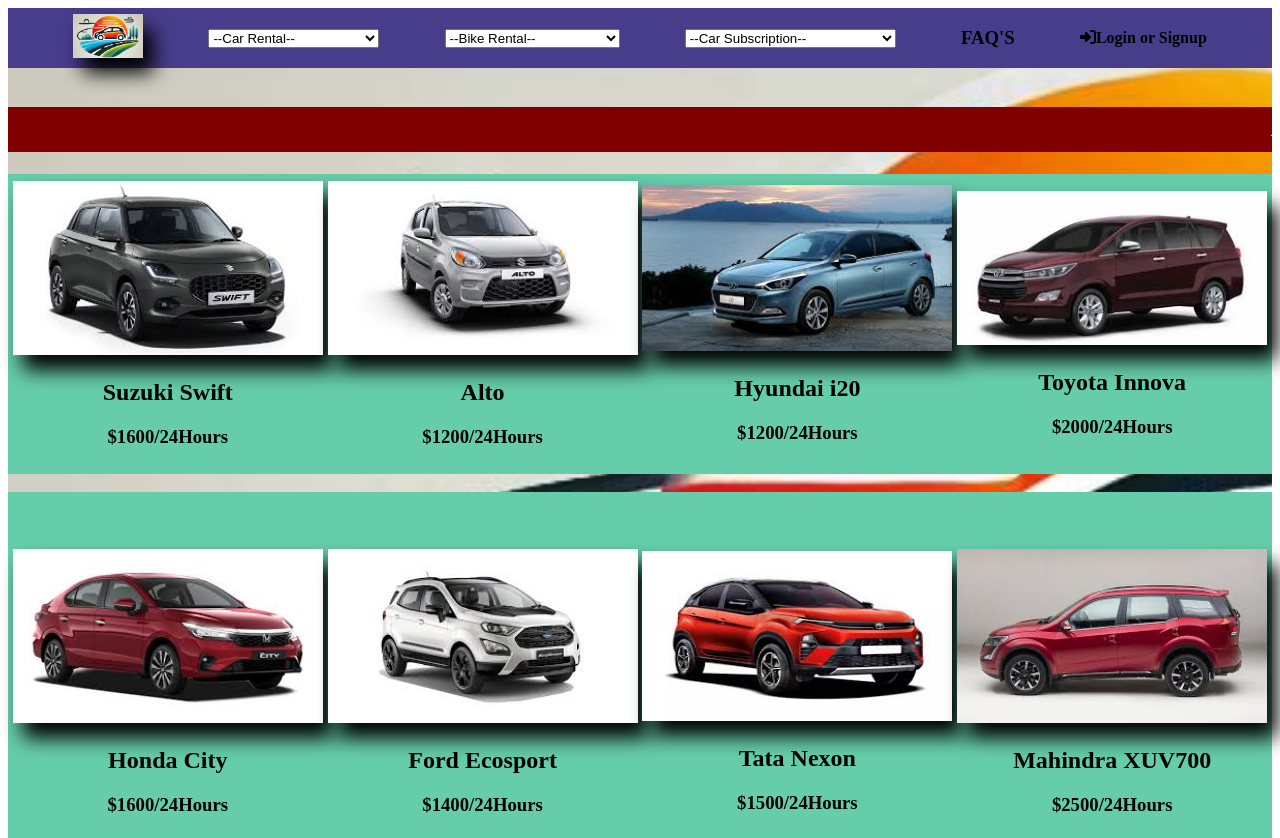
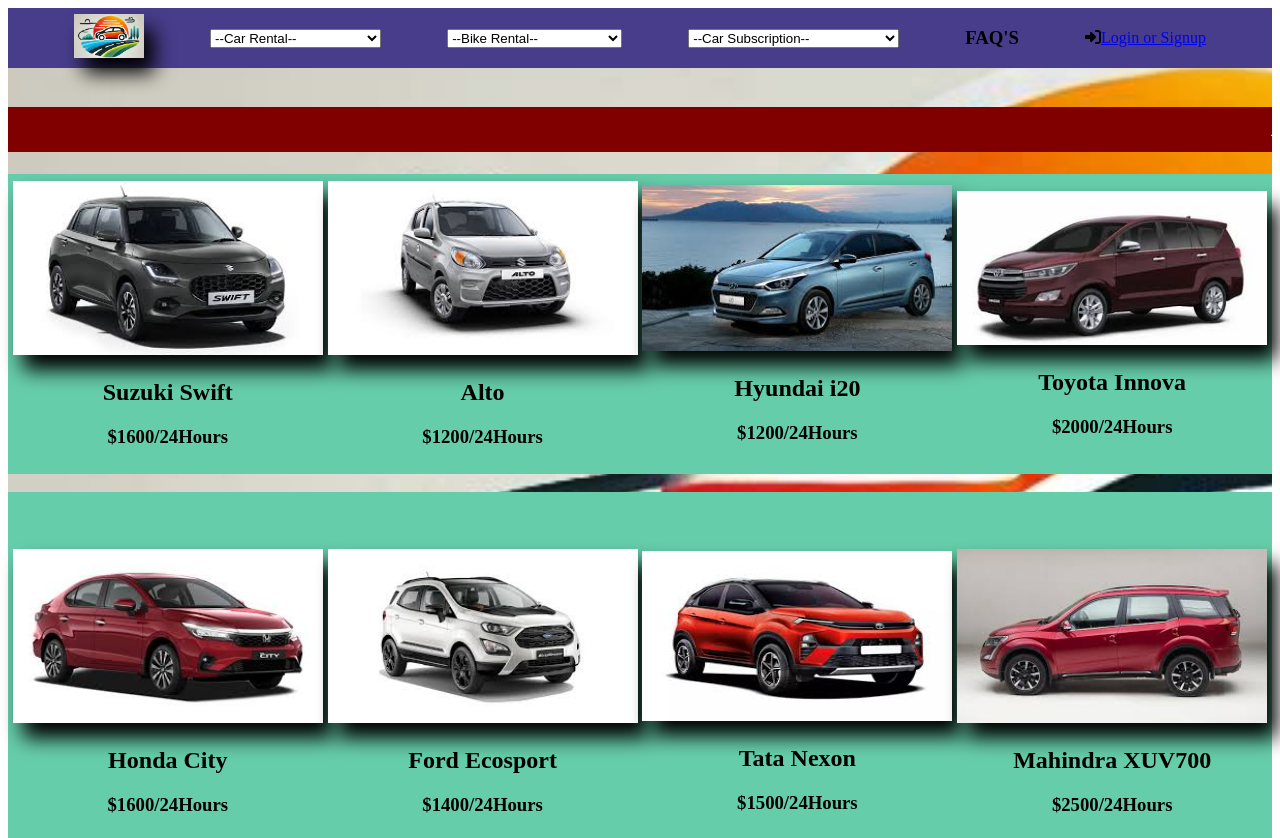
Before and after one commit to codewithdineshkumar/rentals, a plain HTML site: page index.html in a window 1280 px wide. Shown: the top 838 px of the page. Drawn offline with Linux system fonts and the light colour scheme.

Commit message:
index.html

```diff
--- a/index.html
+++ b/index.html
@@ -47,7 +47,7 @@
                  </select>
         </div>
         <div class="heading"><h3>FAQ'S</h3></div>
-        <div class="logo"><i class="fa-solid fa-right-to-bracket"></i><b>Login or Signup</b></div>
+        <div class="logo"><i class="fa-solid fa-right-to-bracket"></i><a href="./rtlogin.html">Login or Signup</a></div>
         </div>
         <br>
         <h1><marquee>AVAILABLE CARS</marquee></h1>
```
